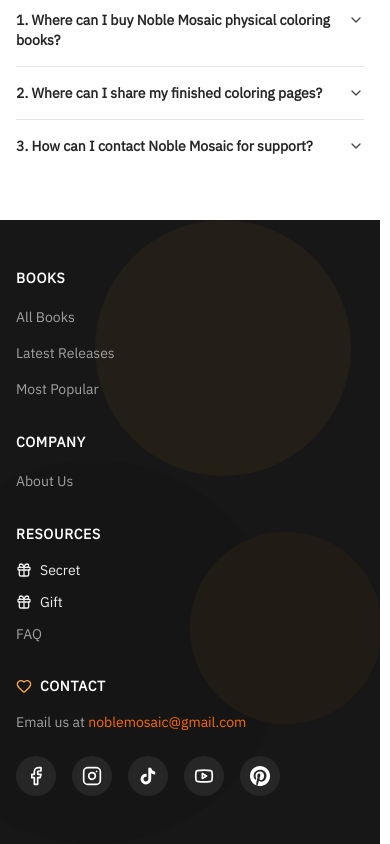
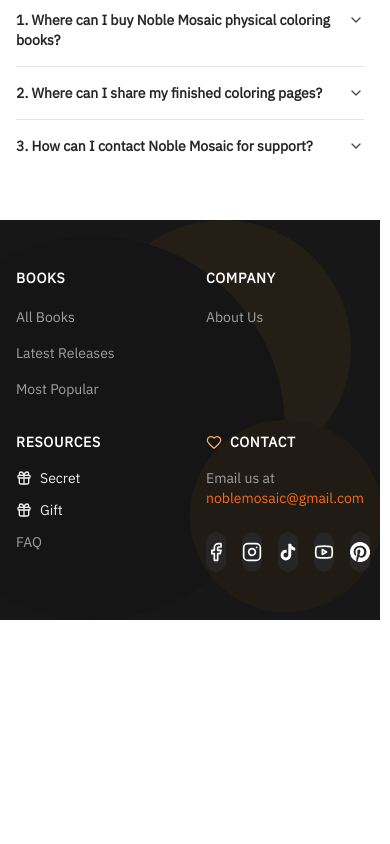
Before and after one commit to hthanhtam09/noble-mosaic, a Next.js app: page / in a window 390 px wide. Shown: the part 1092-1936 px from the top of the page. After the commit the page ends 1712 px from the top, so only its background shows below. Built offline with nearby package versions, Linux system fonts and the light colour scheme; no server answers; the database is empty.

Commit message:
Update code

```diff
--- a/src/app/globals.css
+++ b/src/app/globals.css
@@ -154,6 +154,14 @@
   select {
     font-family: var(--font-primary) !important;
   }
+
+  /* Ensure old devices (especially old iOS Safari) register clicks correctly */
+  a,
+  button,
+  [role="button"] {
+    cursor: pointer;
+    touch-action: manipulation;
+  }
 }
 
 body {
@@ -176,7 +184,7 @@
   position: fixed;
   inset: 0;
   background: rgba(255, 255, 255, 0.75);
-  z-index: 0;
+  z-index: -1;
   pointer-events: none;
 }
 
--- a/src/components/home/NewRelease.tsx
+++ b/src/components/home/NewRelease.tsx
@@ -30,7 +30,7 @@
             <Loader2 className="h-8 w-8 animate-spin text-neutral-400" />
           </div>
         ) : featuredProducts.length > 0 ? (
-          <div className="grid grid-cols-1 sm:grid-cols-2 lg:grid-cols-5 gap-6 mt-6">
+          <div className="grid grid-cols-2 sm:grid-cols-2 lg:grid-cols-5 gap-6 mt-6">
             {featuredProducts.map((product) => (
               <ProductCard key={product._id} product={product} />
             ))}
--- a/src/components/home/SecretSection.tsx
+++ b/src/components/home/SecretSection.tsx
@@ -66,7 +66,7 @@
             <Loader2 className="h-8 w-8 animate-spin text-neutral-400" />
           </div>
         ) : previewBooks.length > 0 ? (
-          <div className="flex flex-wrap justify-center gap-6 mt-6">
+          <div className="grid grid-cols-2 sm:grid-cols-2 lg:grid-cols-5 gap-6 mt-6">
             {previewBooks.map((book, index) => (
               <div
                 key={book._id}
--- a/src/components/layout/Footer.tsx
+++ b/src/components/layout/Footer.tsx
@@ -42,7 +42,7 @@
       </div>
 
       <div className="relative layout-inner py-12 lg:py-16">
-        <div className="grid grid-cols-1 md:grid-cols-4 lg:grid-cols-4 gap-8 lg:gap-12">
+        <div className="grid grid-cols-2 md:grid-cols-4 lg:grid-cols-4 gap-8 lg:gap-12">
 
 
           {/* Books Links */}
```
